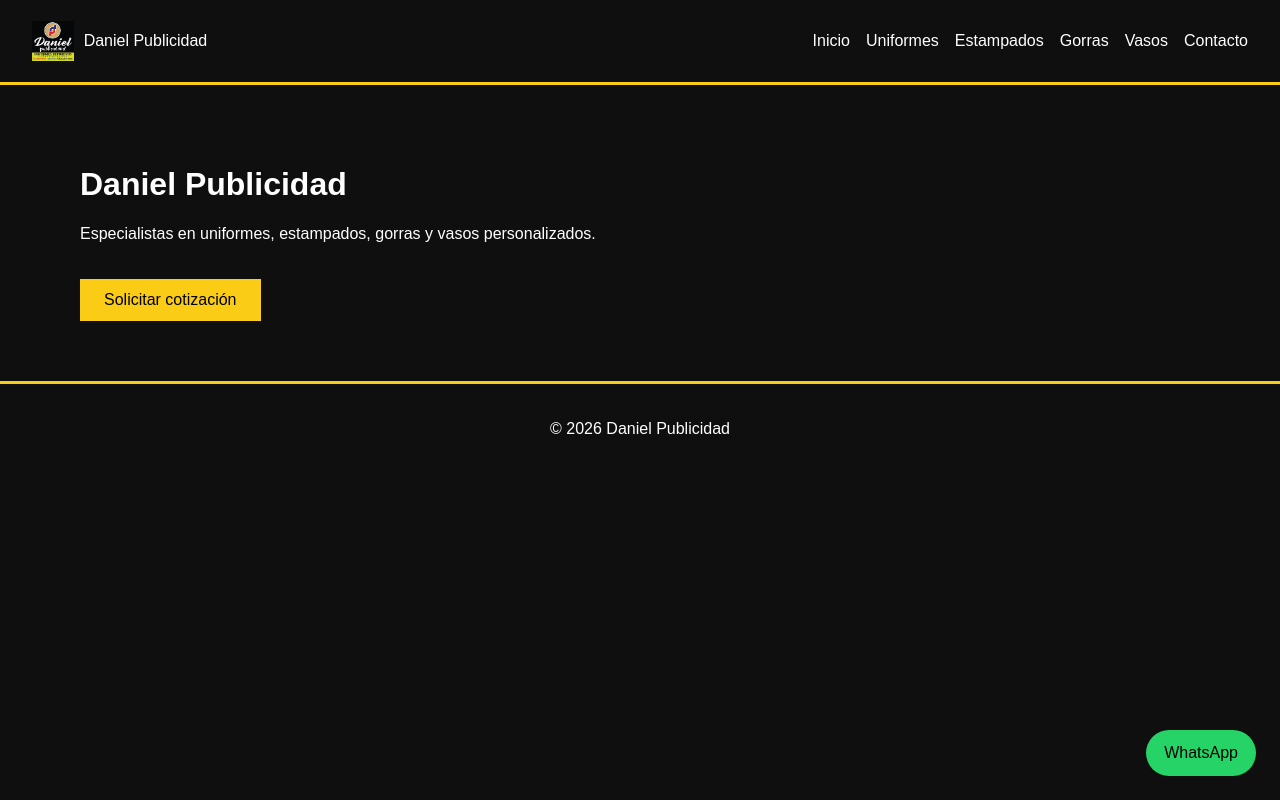
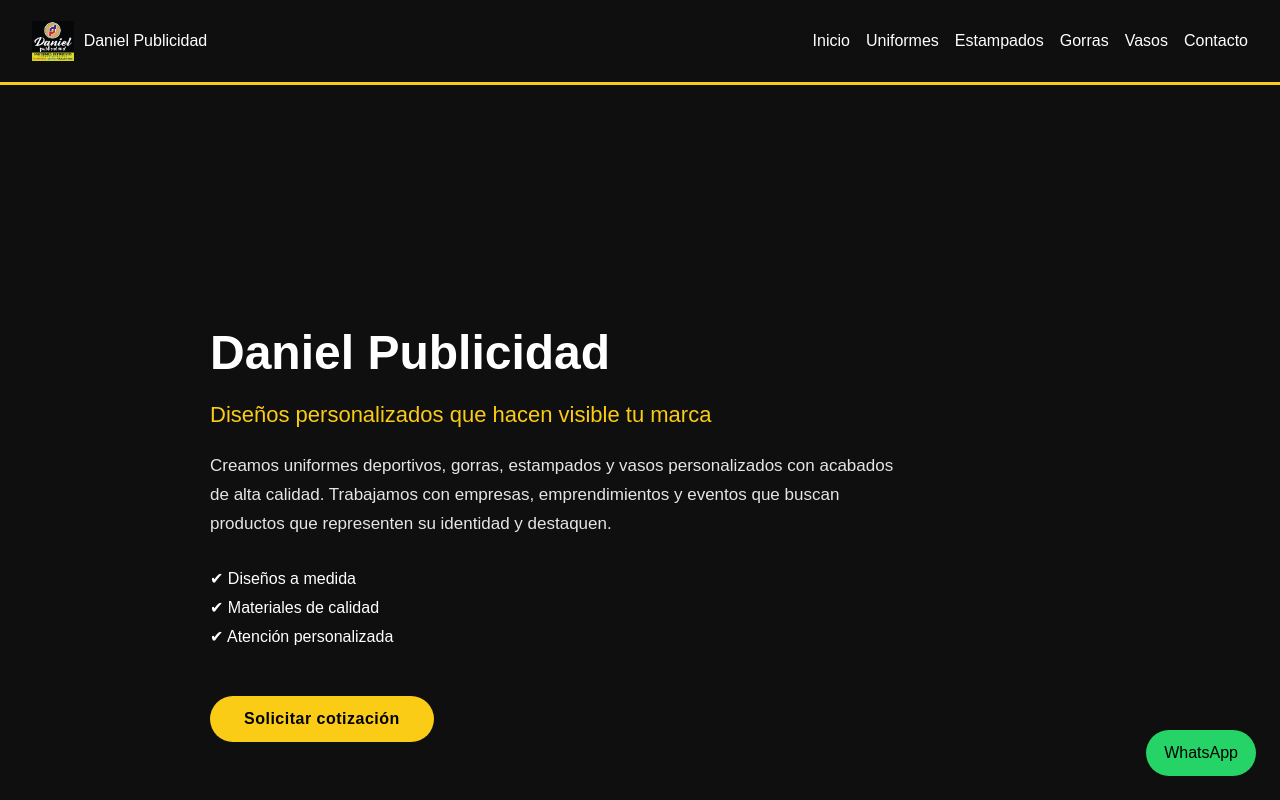
Before and after one commit to jbarahona31/danielpublicidad, a React (Vite) app: page / in a window 1280 px wide. Shown: the top 800 px of the page. Built offline with nearby package versions, Linux system fonts and the light colour scheme.

Commit message:
Improve Home page with professional landing page design
Co-authored-by: jbarahona31 <242285375+jbarahona31@users.noreply.github.com>

```diff
--- a/src/pages/Home.jsx
+++ b/src/pages/Home.jsx
@@ -2,12 +2,30 @@ import { Link } from "react-router-dom";
 
 export default function Home() {
   return (
-    <main>
-      <h1>Daniel Publicidad</h1>
-      <p>
-        Especialistas en uniformes, estampados, gorras y vasos personalizados.
-      </p>
-      <Link to="/contacto" className="button">Solicitar cotización</Link>
+    <main className="home">
+      <section className="hero">
+        <h1>Daniel Publicidad</h1>
+
+        <p className="subtitle">
+          Diseños personalizados que hacen visible tu marca
+        </p>
+
+        <p className="hero-text">
+          Creamos uniformes deportivos, gorras, estampados y vasos personalizados
+          con acabados de alta calidad. Trabajamos con empresas, emprendimientos
+          y eventos que buscan productos que representen su identidad y destaquen.
+        </p>
+
+        <ul className="features">
+          <li>✔ Diseños a medida</li>
+          <li>✔ Materiales de calidad</li>
+          <li>✔ Atención personalizada</li>
+        </ul>
+
+        <Link to="/contacto" className="button primary">
+          Solicitar cotización
+        </Link>
+      </section>
     </main>
   );
 }
--- a/src/styles/global.css
+++ b/src/styles/global.css
@@ -23,6 +23,67 @@ body {
 .menu a:hover { color: #facc15; }
 
 main { padding: 60px 40px; max-width: 1200px; margin: auto; }
+
+/* HOME */
+.home {
+  min-height: 100vh;
+}
+
+.hero {
+  max-width: 900px;
+  margin: auto;
+  padding: 140px 20px 100px;
+}
+
+.hero h1 {
+  font-size: 48px;
+  margin-bottom: 10px;
+}
+
+.subtitle {
+  font-size: 22px;
+  color: #facc15;
+  margin-bottom: 24px;
+  font-weight: 500;
+}
+
+.hero-text {
+  font-size: 17px;
+  line-height: 1.7;
+  color: #e5e5e5;
+  max-width: 700px;
+}
+
+/* LISTA DE BENEFICIOS */
+.features {
+  list-style: none;
+  padding: 0;
+  margin: 30px 0;
+}
+
+.features li {
+  margin-bottom: 10px;
+  font-size: 16px;
+}
+
+/* BOTONES PROFESIONALES */
+.button.primary {
+  display: inline-block;
+  margin-top: 20px;
+  padding: 14px 34px;
+  border-radius: 40px;
+  background: #facc15;
+  color: #000;
+  font-weight: 600;
+  letter-spacing: 0.5px;
+  transition: all 0.3s ease;
+}
+
+.button.primary:hover {
+  background: #000;
+  color: #facc15;
+  border: 2px solid #facc15;
+}
 
 .button {
   display: inline-block;
@@ -82,4 +143,16 @@ footer {
   .navbar { flex-direction: column; gap: 12px; }
   .menu { flex-wrap: wrap; justify-content: center; }
   main { padding: 40px 20px; }
+
+  .hero h1 {
+    font-size: 34px;
+  }
+
+  .subtitle {
+    font-size: 18px;
+  }
+
+  .hero {
+    padding: 110px 20px 80px;
+  }
 }
```
